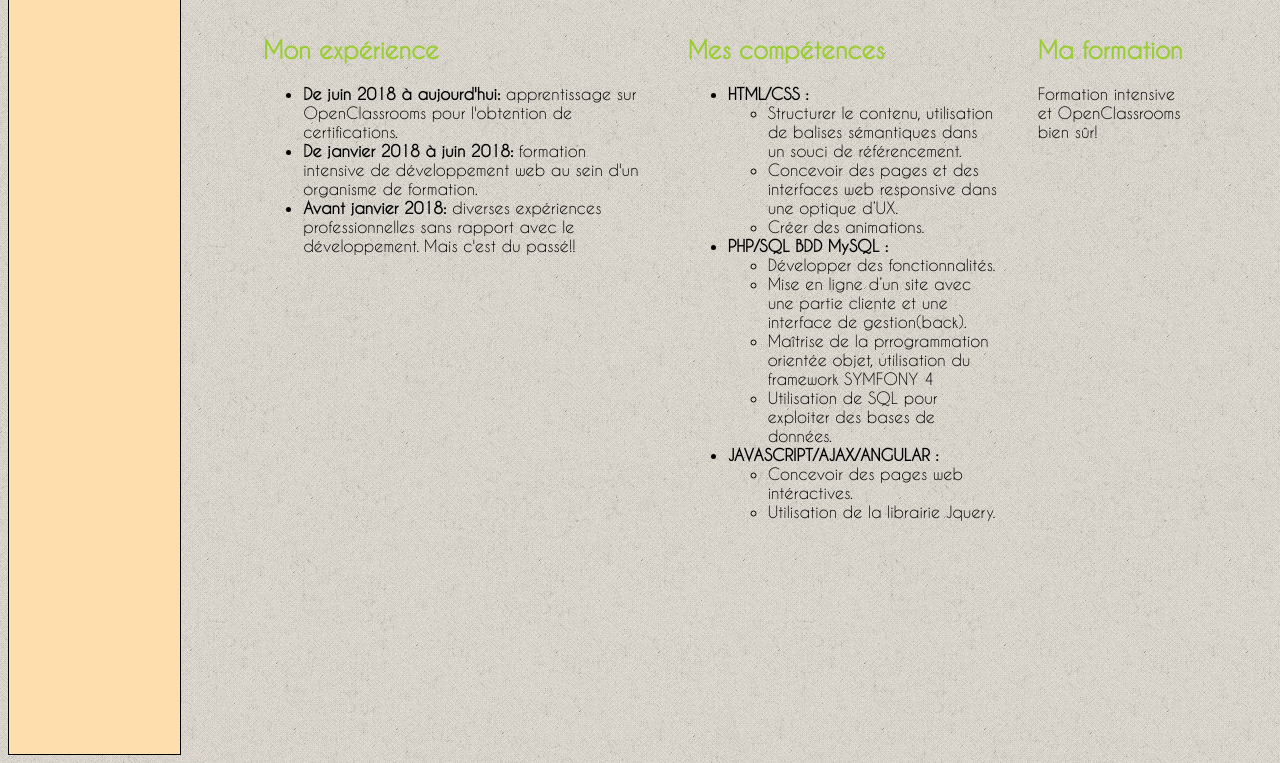
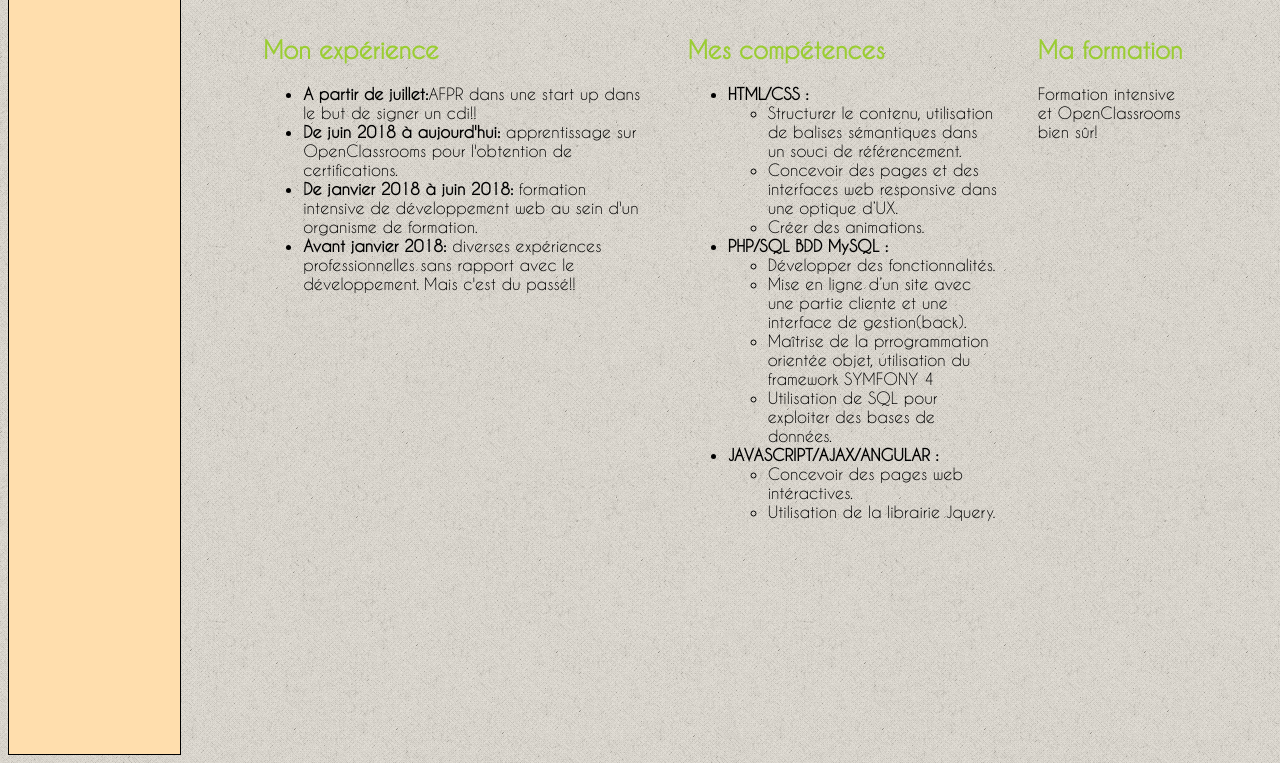
Before and after one commit to Remiwf3/activite-git, a plain HTML site: page index.html in a window 1280 px wide. Shown: the part 156-919 px from the top of the page. Drawn offline with Linux system fonts and the light colour scheme.

Commit message:
modif du fichier index.html: ajout de la ligne 28 ->A partir de juillet 2018...

```diff
--- a/index.html
+++ b/index.html
@@ -25,6 +25,7 @@
                 <article>
                     <h2>Mon expérience</h2>
                     <ul>
+                        <li><strong>A partir de juillet:</strong>AFPR dans une start up dans le but de signer un cdi!!</li>
                         <li><strong>De juin 2018 à aujourd'hui:</strong> apprentissage sur OpenClassrooms pour l'obtention de certifications.</li>
                         <li><strong>De janvier 2018 à juin 2018:</strong> formation intensive de développement web au sein d'un organisme de formation.</li>
                         <li><strong>Avant janvier 2018:</strong> diverses expériences professionnelles sans rapport avec le développement. Mais c'est du passé!!</li>
```
